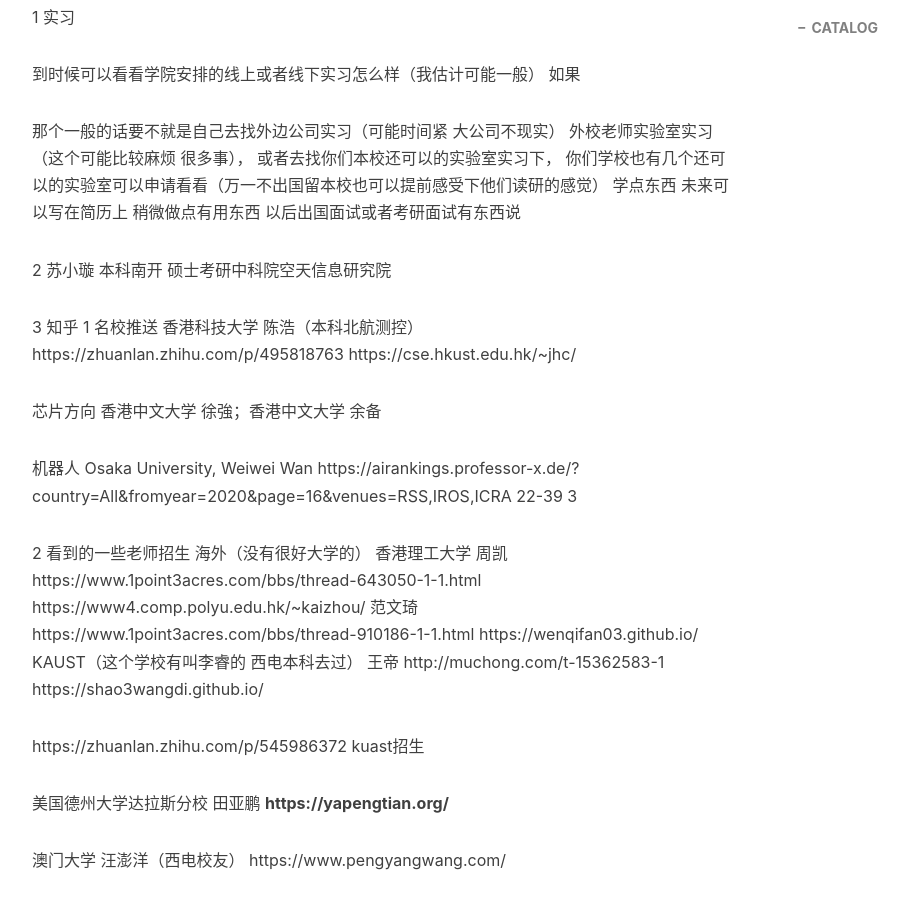
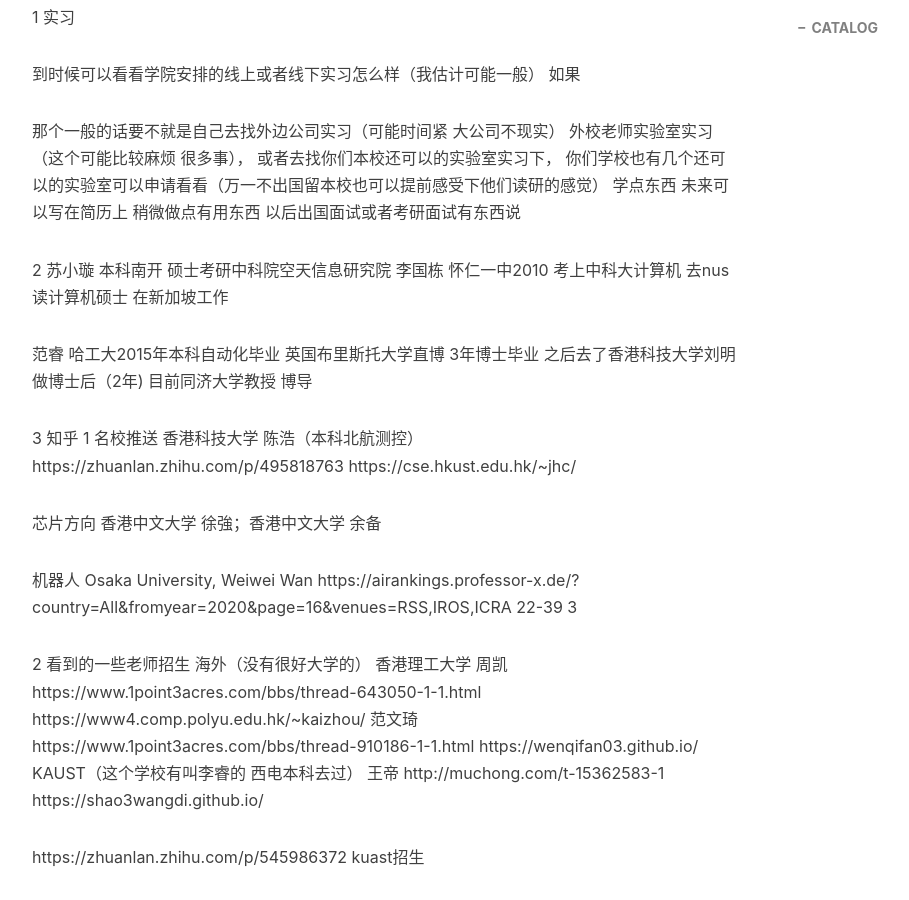
Before and after one commit to pengjiao123/pengjiao123.github.io, a Jekyll site: the page built from _posts/2022-06-18-实习相关.md, in a window 1280 px wide and 900 px high, scrolled down 569 px. Shown: the whole window, without its empty margins (233-1142 px from the left). Built offline with Jekyll 4.4.1, drawn with Linux system fonts in a browser that asks for light colours; nearby versions of some CDN libraries; comment, search, counter and statistics services are not loaded.

Commit message:
Update 2022-06-18-实习相关.md

```diff
--- a/_posts/2022-06-18-实习相关.md
+++ b/_posts/2022-06-18-实习相关.md
@@ -20,6 +20,11 @@
 学点东西 未来可以写在简历上 稍微做点有用东西 以后出国面试或者考研面试有东西说
 
 2 苏小璇 本科南开  硕士考研中科院空天信息研究院
+李国栋 怀仁一中2010  考上中科大计算机 去nus读计算机硕士 在新加坡工作
+
+
+范睿 哈工大2015年本科自动化毕业 英国布里斯托大学直博 3年博士毕业 之后去了香港科技大学刘明做博士后（2年) 目前同济大学教授 博导
+
 
 
 3
```
